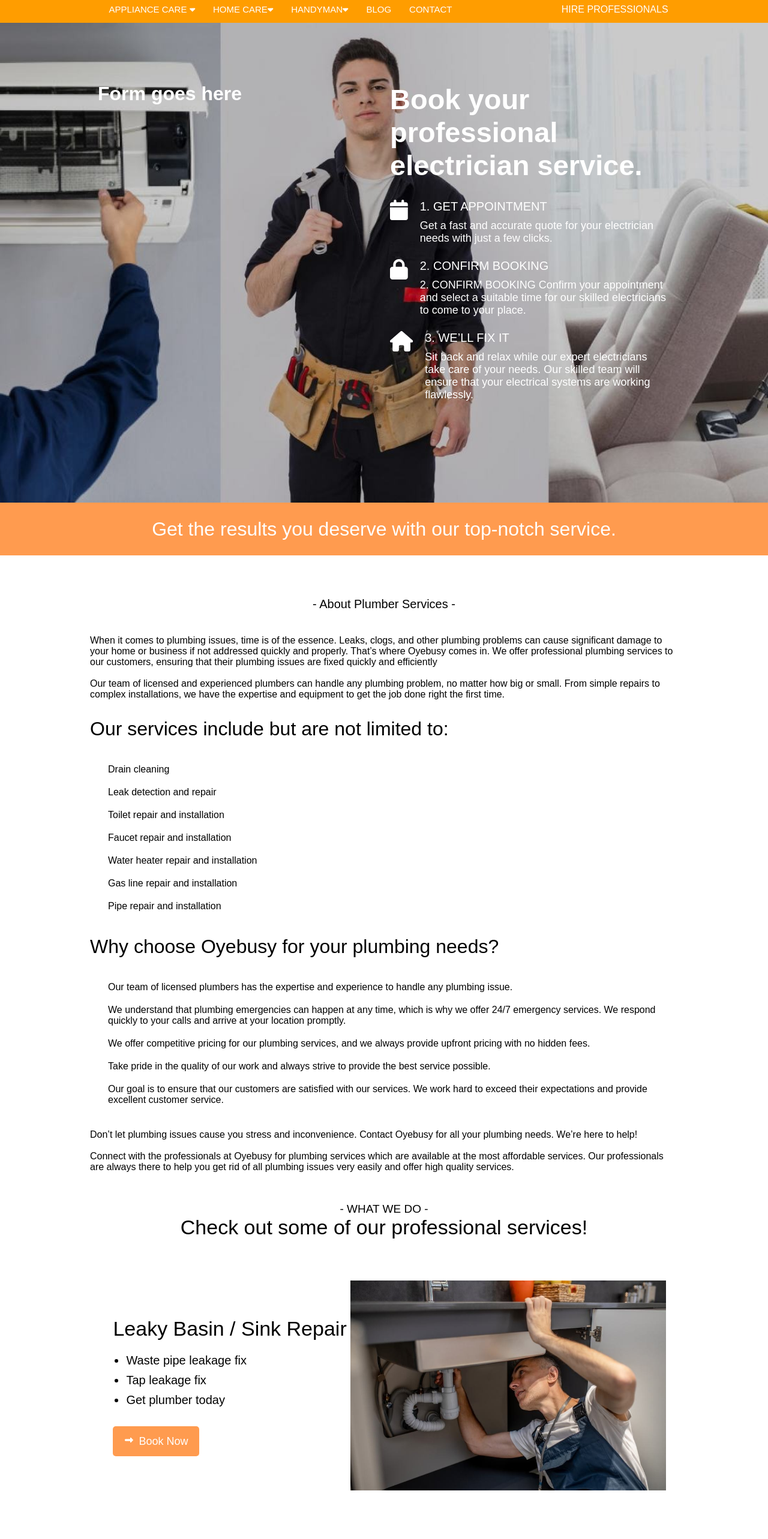
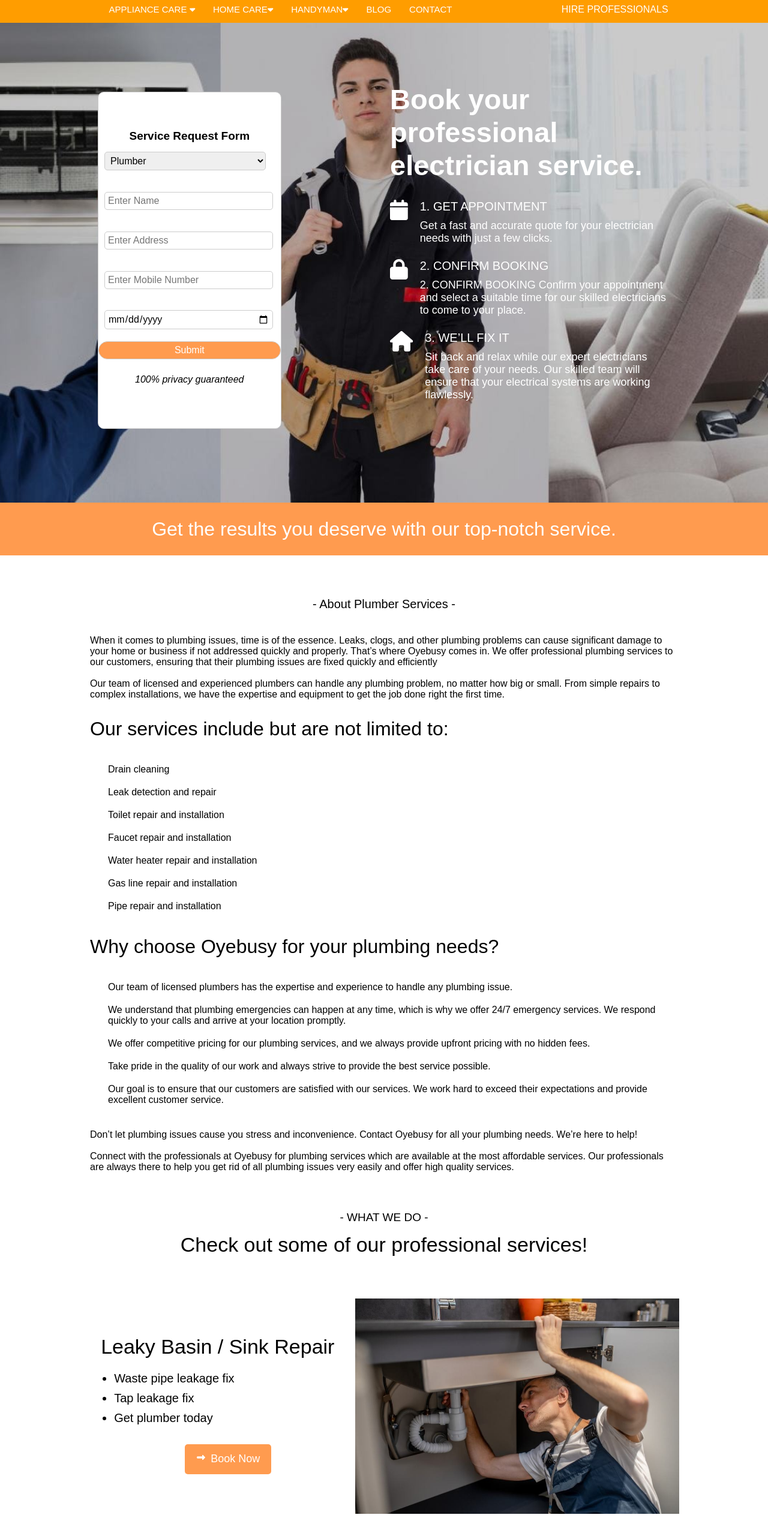
Before and after one commit to sagargupta13/oyebusy_services_lp, a Next.js app: page / in a window 1280 px wide. Shown: the part 80-2646 px from the top of the page at 60% size. Built offline with nearby package versions, Linux system fonts and the light colour scheme.

Commit message:
add service request form

```diff
--- a/Components/Hero.tsx
+++ b/Components/Hero.tsx
@@ -3,6 +3,7 @@ import React from "react";
 import "../Styles/Hero.css";
 import { faCalendar, faLock, faHome } from "@fortawesome/free-solid-svg-icons";
 import { FontAwesomeIcon } from "@fortawesome/react-fontawesome";
+import ServiceForm from "./ServiceForm";
 const Hero = () => {
   return (
     <div className="heroContainer">
@@ -12,7 +13,7 @@ const Hero = () => {
       >
         <div className="innerContainer">
           <div className="leftContent">
-            <h1>Form goes here</h1>
+            <ServiceForm/>
           </div>
           <div className="rightContent">
             <h1>Book your professional electrician service.</h1>
--- /dev/null
+++ b/Components/ServiceForm.tsx
@@ -0,0 +1,42 @@
+import React from "react";
+import "../Styles/ServiceForm.css";
+
+const ServiceForm = () => {
+  return (
+    <div className="service-request-form">
+    <h4>Service Request Form</h4>
+    <form>
+      <div className="form-group">
+        {/* <label>Service Type</label> */}
+        <select>
+          <option>Plumber</option>
+          {/* Add other service options here */}
+        </select>
+      </div>
+      <div className="form-group">
+        {/* <label>Enter Name</label> */}
+        <input type="text" placeholder="Enter Name" />
+      </div>
+      <div className="form-group">
+        {/* <label>Enter Address</label> */}
+        <input type="text" placeholder="Enter Address" />
+      </div>
+      <div className="form-group">
+        {/* <label>Mobile Number</label> */}
+        <div className="mobile-input ">
+          {/* <span>+91</span> */}
+          <input type="text" placeholder="Enter Mobile Number" />
+        </div>
+      </div>
+      <div className="form-group">
+        {/* <label>Date</label> */}
+        <input type="date" />
+      </div>
+      <button  type="submit">Submit</button>
+    </form>
+    <p className="privacy-text"><em>100% privacy guaranteed</em></p>
+  </div>
+  );
+};
+
+export default ServiceForm;
--- a/Components/Services.tsx
+++ b/Components/Services.tsx
@@ -1,6 +1,7 @@
 "use client";
 import React from "react";
 import "../Styles/Services.css";
+import CustomButton from "./CustomButton";
 
 import { faArrowRight } from "@fortawesome/free-solid-svg-icons";
 import { FontAwesomeIcon } from "@fortawesome/react-fontawesome";
@@ -8,6 +9,8 @@ import { icon } from "@fortawesome/fontawesome-svg-core";
 import CustomCard from "./CustomcardRight";
 import CustomCard2 from "./CustomcardLeft";
 const Services = () => {
+  const handleScroll = () => {};
+
   const cardData1 = {
     imageSrc: "/plumber-repair-experienced-atten.jpg",
     title: "Leaky Basin / Sink Repair",
@@ -53,6 +56,7 @@ const Services = () => {
     buttonText: "Learn More",
   };
   return (
+    <>
       <div className="service">
         <h4>- WHAT WE DO -</h4>
         <h2>Check out some of our professional services!</h2>
@@ -63,6 +67,22 @@ const Services = () => {
         <CustomCard2 {...cardData4} />
         <CustomCard {...cardData5} />
       </div>
+      <div
+        className="service-label"
+        style={{
+          backgroundImage: 'url("/plumber-repair-experienced-atten.jpg")',
+        }}
+      >
+        <div className="label-content">
+          <h4>Over 1500+ Home Owners are already using Oyebusy</h4>
+          <CustomButton
+            title="Learn More"
+            containerStyles="button-styles"
+            handleClick={handleScroll}
+          />
+        </div>
+      </div>
+    </>
   );
 };
 
--- a/Styles/CustomcardRight.css
+++ b/Styles/CustomcardRight.css
@@ -1,20 +1,17 @@
 /* components/CustomCard.module.css */
 .custom-card {
   display: flex;
-  flex-direction: row; /* Always display items in a column for mobile */
+  flex-direction: row;
   justify-content: space-between;
-  padding: 2%; /* Use relative padding for responsiveness */
-  /* border: 1px solid #ddd;
-    border-radius: 8px;
-    box-shadow: 0 4px 6px rgba(0, 0, 0, 0.1); */
-  max-width: 100%; /* Ensure the card doesn't exceed the viewport width */
+  padding: 2%;
+  max-width: 100%;
   margin-top: 50px;
   /* background-color: bisque; */
 }
 
 .custom-card-image img {
-  max-width: 100%; /* Ensure the image doesn't exceed the card width */
-  height: auto; /* Maintain the image's aspect ratio */
+  max-width: 100%;
+  height: auto;
   width: 750px;
 
   aspect-ratio: auto 750 / 499;
--- /dev/null
+++ b/Styles/ServiceForm.css
@@ -0,0 +1,78 @@
+.service-request-form{
+    display: flex;
+    flex-direction: column;
+    /* align-items: center; */
+    justify-content: center;
+    background-color: white;
+    width: 65%;
+    height: 70vh;
+    margin-top: 15px;
+    padding: 0px;
+    border-radius: 10px;
+    border-width: 6px 1px 1px 1px;
+    /* max-width: 400px; */
+  /* margin: 0 auto; */
+  /* padding: 20px; */
+  border: 1px solid #ccc;
+  /* border-radius: 5px; */
+
+
+}
+.service-request-form h4{
+    color: black;
+    font-size: 19px;
+    font-weight: 700;
+    text-align: center;
+    margin-top: 10px;
+}
+
+.form-group {
+    margin-bottom: 20px;
+    font-size: 40px;
+    padding: 0px 10px;
+    /* width: 100; */
+
+    /* background-color: aqua; */
+
+  }
+
+  label {
+    display: block;
+    margin-bottom: 5px;
+  }
+
+  select,
+  input[type="text"],
+  input[type="date"],
+  button {
+    width: 95%;
+
+    align-self: center;
+    padding: 5px  5px;
+    border: 1px solid #ccc;
+    border-radius: 5px;
+    font-size: 16px;
+  }
+
+  /*  */
+
+  button {
+    width: 100%;
+
+    background-color: rgba(255, 155, 79, 1);
+    color: #fff;
+    cursor: pointer;
+    border-radius: 26px;
+    margin-bottom: 25px;
+  }
+
+  button:hover {
+    background-color: rgba(255, 155, 79, .8);
+  }
+
+  .privacy-text {
+    text-align: center;
+    font-style: italic;
+    color: black;
+    margin-bottom: 20px;
+  }
--- a/Styles/Services.css
+++ b/Styles/Services.css
@@ -3,7 +3,9 @@
     flex-direction: column;
    justify-content: center;
    text-align: center;
-    padding: 50px 150px;
+    /* padding: 100px 250px;  */
+    padding: 5% 10% ;
+    /* background-color: aqua; */
 }
 
 .service h4{
@@ -12,6 +14,7 @@
 }
 
 .service h2{
+    margin-top: 15px;
     font-size: 34px;
     font-weight: 500;
 
@@ -25,3 +28,26 @@
     height: 50px;
     border-radius: 5px;
 }
+
+.service-label{
+    width: 100%;
+    height: 145px;
+    display: flex;
+    justify-content: center;
+    align-items: center;
+}
+
+.label-content{
+    /* background-color:brown; */
+    display: flex;
+    flex-direction: row;
+
+}
+
+.label-content h4{
+    align-self: center;
+    color: white;
+font-size: 23px;
+font-weight: 400;
+margin-right: 30px;
+}
```
Lines whose indentation alone changed are shown as unchanged.
